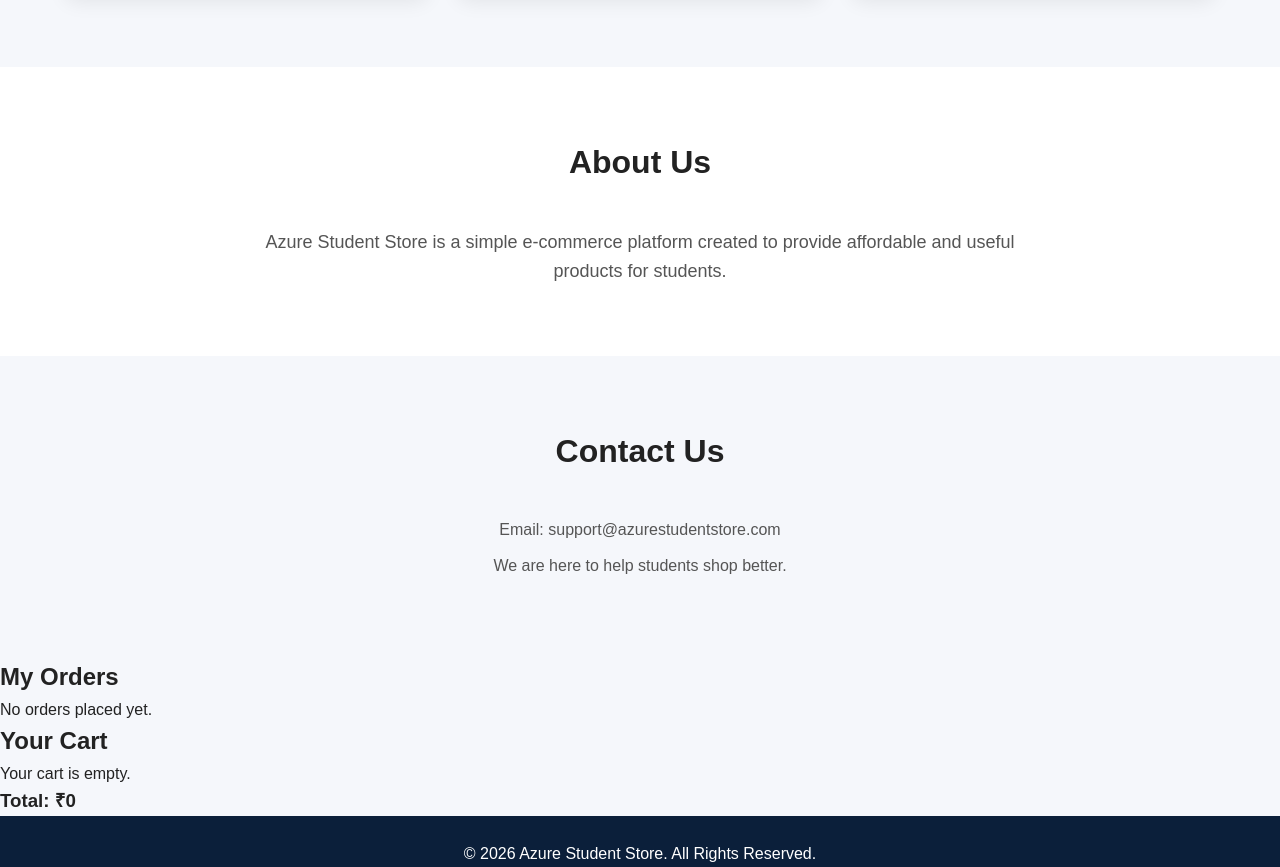
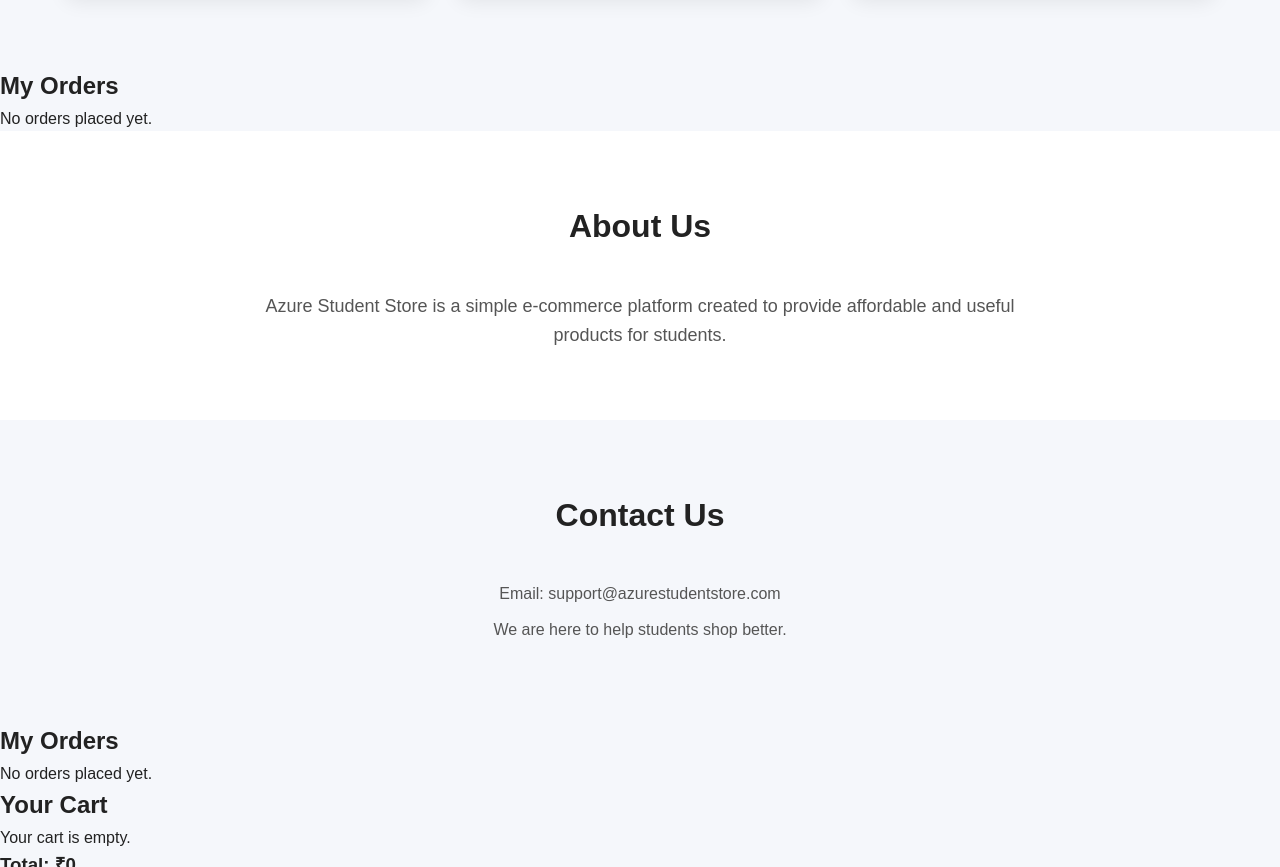
Before and after one commit to SivaSubbaReddy006/Azure-project, a website: page index.html in a window 1280 px wide. Shown: the part 1189-2056 px from the top of the page. Drawn offline with Linux system fonts and the light colour scheme.

Commit message:
Add orders section to index.html
Added an orders section with a placeholder message.

```diff
--- a/index.html
+++ b/index.html
@@ -24,8 +24,8 @@
     <li><a href="#products">Products</a></li>
     <li><a href="#about">About</a></li>
     <li><a href="#contact">Contact</a></li>
-    <li><a href="#orders">View Orders</a></li>
-</ul>
+<li><a href="#orders" onclick="displayOrders()">View Orders</a></li>
+           </ul>
 
             <a href="#cart" class="cart">
     🛒 Cart <span id="cart-count">0</span>
@@ -129,7 +129,16 @@
 
     </section>
 
+<!-- Orders Section -->
+<section id="orders" class="orders-section">
 
+    <h2>My Orders</h2>
+
+    <div id="orders-container">
+        <p>No orders placed yet.</p>
+    </div>
+
+</section>
     <!-- About Section -->
     <section id="about" class="about-section">
 
```
